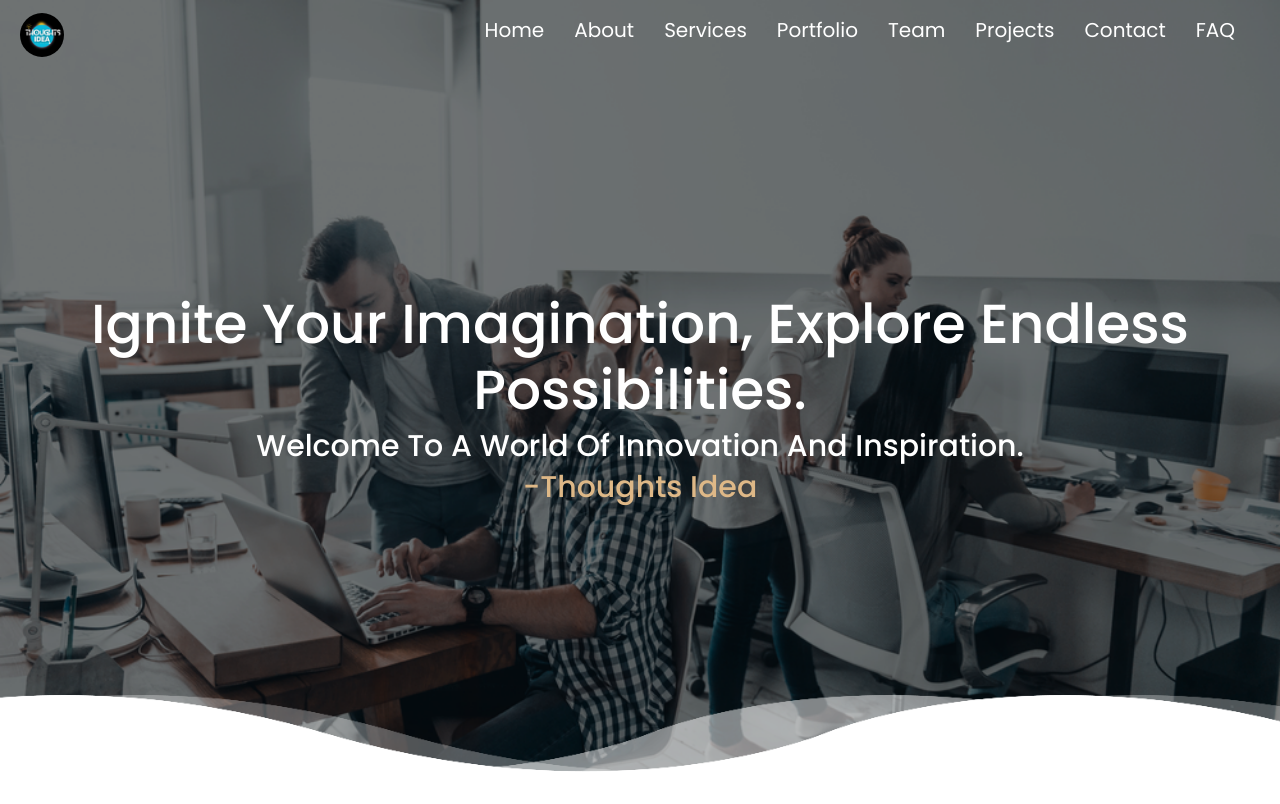
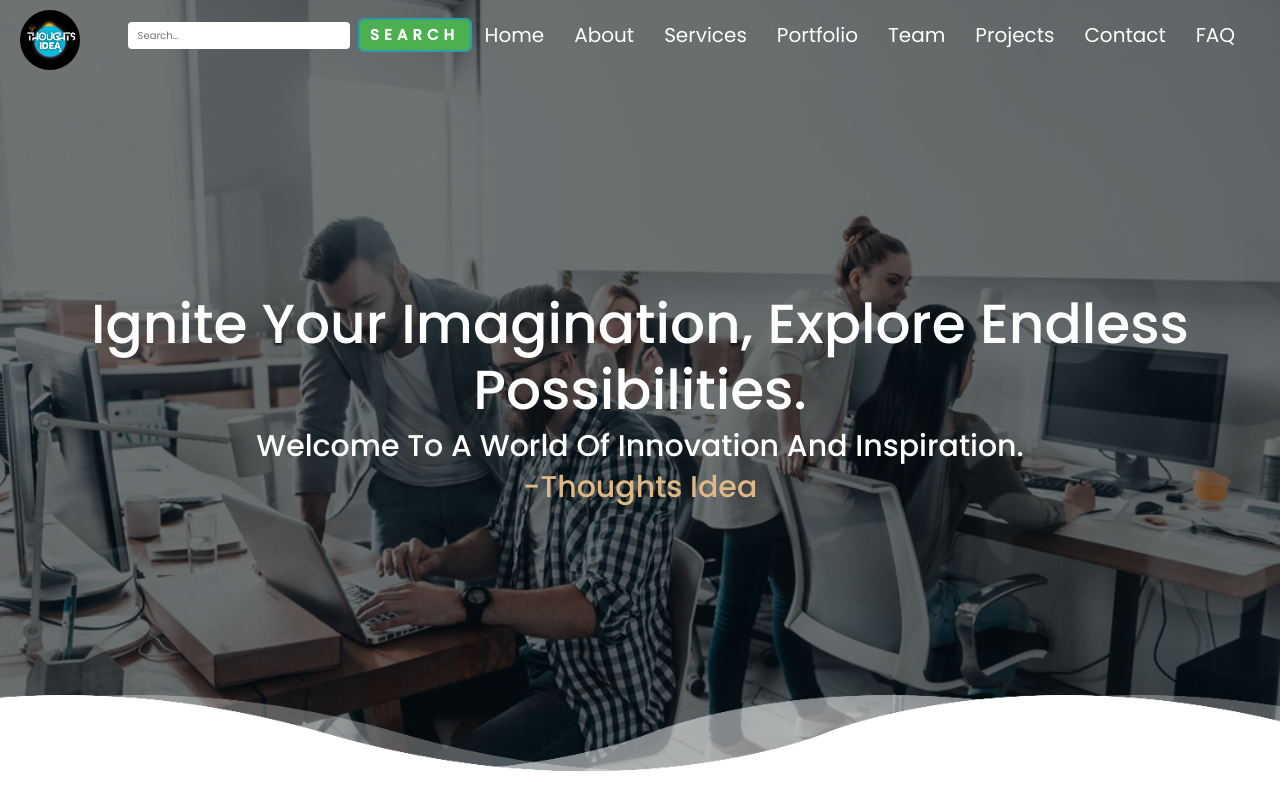
Before and after one commit to Mani-26/ThoughtsIdea, a PHP site: page /projects.html in a window 1280 px wide. Shown: the top 804 px of the page. Run offline with PHP 8.4, Linux system fonts and the light colour scheme.

Commit message:
search box added

```diff
--- a/css/style.css
+++ b/css/style.css
@@ -131,8 +131,8 @@ body {
 }
 
 .header .logo img {
-    width: 10%;
-    height: 10%;
+    width: 60px;
+    height: 60px;
     top: 0;
     left: 0;
     border-radius: 50%;
@@ -1465,3 +1465,25 @@ button:hover::before {
         width: 100%;
     }
 }
+
+.search-container {
+    display: flex;
+    align-items: center;
+  }
+
+  .search-container input[type="text"] {
+    padding: 6px 10px;
+    border: none;
+    border-radius: 4px;
+  }
+
+  .search-container button {
+    display: flex;
+    align-items: center;
+    margin-left: 10px;
+    border: none;
+    height: 22px;
+    border-radius: 4px;
+    background-color: #4CAF50;
+    color: white;
+  }
--- a/projects.html
+++ b/projects.html
@@ -32,6 +32,10 @@
         <div class="fas fa-bars"></div>
         <nav class="navbar">
             <ul>
+                <div class="search-container">
+                    <input type="text" placeholder="Search..." id="search-input">
+                    <button onclick="searchWebsite()" class="button">Search</button>
+                </div>
                 <li><a href="index.html#home">home</a></li>
                 <li><a href="index.html#about">about</a></li>
                 <li><a href="index.html#service">services</a></li>
@@ -491,7 +495,8 @@
                     <a href="">
                         <div class="item">
                             <h6 style="font-weight: 700;"><a
-                                href="mailto:thoughtsidea.projects@gmail.com?subject=Inquiry%20Regarding%20Services&body=Name:%20%0D%0APhone:%20%0D%0AProject%20Title:%20%0D%0AProject%20link:%20"><button class="button">Embedded Systems</button>
+                                    href="mailto:thoughtsidea.projects@gmail.com?subject=Inquiry%20Regarding%20Services&body=Name:%20%0D%0APhone:%20%0D%0AProject%20Title:%20%0D%0AProject%20link:%20"><button
+                                        class="button">Embedded Systems</button>
                             </h6>
                         </div>
                     </a>
@@ -500,7 +505,8 @@
                     <a href="">
                         <div class="item">
                             <h6 style="font-weight: 700;"><a
-                                href="mailto:thoughtsidea.projects@gmail.com?subject=Inquiry%20Regarding%20Services&body=Name:%20%0D%0APhone:%20%0D%0AProject%20Title:%20%0D%0AProject%20link:%20"><button class="button">Internet of Things</button>
+                                    href="mailto:thoughtsidea.projects@gmail.com?subject=Inquiry%20Regarding%20Services&body=Name:%20%0D%0APhone:%20%0D%0AProject%20Title:%20%0D%0AProject%20link:%20"><button
+                                        class="button">Internet of Things</button>
                             </h6>
                         </div>
                     </a>
@@ -509,7 +515,8 @@
                     <a href="">
                         <div class="item">
                             <h6 style="font-weight: 700;"><a
-                                href="mailto:thoughtsidea.projects@gmail.com?subject=Inquiry%20Regarding%20Services&body=Name:%20%0D%0APhone:%20%0D%0AProject%20Title:%20%0D%0AProject%20link:%20"><button class="button">Wireless Communication</button>
+                                    href="mailto:thoughtsidea.projects@gmail.com?subject=Inquiry%20Regarding%20Services&body=Name:%20%0D%0APhone:%20%0D%0AProject%20Title:%20%0D%0AProject%20link:%20"><button
+                                        class="button">Wireless Communication</button>
                             </h6>
                         </div>
                     </a>
@@ -518,7 +525,8 @@
                     <a href="">
                         <div class="item">
                             <h6 style="font-weight: 700;"><a
-                                href="mailto:thoughtsidea.projects@gmail.com?subject=Inquiry%20Regarding%20Services&body=Name:%20%0D%0APhone:%20%0D%0AProject%20Title:%20%0D%0AProject%20link:%20"><button class="button">Image and Signal Processing</button>
+                                    href="mailto:thoughtsidea.projects@gmail.com?subject=Inquiry%20Regarding%20Services&body=Name:%20%0D%0APhone:%20%0D%0AProject%20Title:%20%0D%0AProject%20link:%20"><button
+                                        class="button">Image and Signal Processing</button>
                             </h6>
                         </div>
                     </a>
@@ -550,7 +558,8 @@
                     <a href="">
                         <div class="item">
                             <h6 style="font-weight: 700;"><a
-                                href="mailto:thoughtsidea.projects@gmail.com?subject=Inquiry%20Regarding%20Services&body=Name:%20%0D%0APhone:%20%0D%0AProject%20Title:%20%0D%0AProject%20link:%20"><button class="button">Power Systems and Smart Grids</button>
+                                    href="mailto:thoughtsidea.projects@gmail.com?subject=Inquiry%20Regarding%20Services&body=Name:%20%0D%0APhone:%20%0D%0AProject%20Title:%20%0D%0AProject%20link:%20"><button
+                                        class="button">Power Systems and Smart Grids</button>
                             </h6>
                         </div>
                     </a>
@@ -559,7 +568,8 @@
                     <a href="">
                         <div class="item">
                             <h6 style="font-weight: 700;"><a
-                                href="mailto:thoughtsidea.projects@gmail.com?subject=Inquiry%20Regarding%20Services&body=Name:%20%0D%0APhone:%20%0D%0AProject%20Title:%20%0D%0AProject%20link:%20"><button class="button">Renewable Energy Systems</button>
+                                    href="mailto:thoughtsidea.projects@gmail.com?subject=Inquiry%20Regarding%20Services&body=Name:%20%0D%0APhone:%20%0D%0AProject%20Title:%20%0D%0AProject%20link:%20"><button
+                                        class="button">Renewable Energy Systems</button>
                             </h6>
                         </div>
                     </a>
@@ -577,7 +587,8 @@
                     <a href="">
                         <div class="item">
                             <h6 style="font-weight: 700;"><a
-                                href="mailto:thoughtsidea.projects@gmail.com?subject=Inquiry%20Regarding%20Services&body=Name:%20%0D%0APhone:%20%0D%0AProject%20Title:%20%0D%0AProject%20link:%20"><button class="button">Electric Vehicles</button>
+                                    href="mailto:thoughtsidea.projects@gmail.com?subject=Inquiry%20Regarding%20Services&body=Name:%20%0D%0APhone:%20%0D%0AProject%20Title:%20%0D%0AProject%20link:%20"><button
+                                        class="button">Electric Vehicles</button>
                             </h6>
                         </div>
                     </a>
@@ -601,7 +612,8 @@
                     <a href="">
                         <div class="item">
                             <h6 style="font-weight: 700;"><a
-                                href="mailto:thoughtsidea.projects@gmail.com?subject=Inquiry%20Regarding%20Services&body=Name:%20%0D%0APhone:%20%0D%0AProject%20Title:%20%0D%0AProject%20link:%20"><button class="button">Web and Mobile App Development</button>
+                                    href="mailto:thoughtsidea.projects@gmail.com?subject=Inquiry%20Regarding%20Services&body=Name:%20%0D%0APhone:%20%0D%0AProject%20Title:%20%0D%0AProject%20link:%20"><button
+                                        class="button">Web and Mobile App Development</button>
                             </h6>
                         </div>
                     </a>
@@ -610,7 +622,8 @@
                     <a href="">
                         <div class="item">
                             <h6 style="font-weight: 700;"><a
-                                href="mailto:thoughtsidea.projects@gmail.com?subject=Inquiry%20Regarding%20Services&body=Name:%20%0D%0APhone:%20%0D%0AProject%20Title:%20%0D%0AProject%20link:%20"><button class="button">Artificial Intelligence and Machine
+                                    href="mailto:thoughtsidea.projects@gmail.com?subject=Inquiry%20Regarding%20Services&body=Name:%20%0D%0APhone:%20%0D%0AProject%20Title:%20%0D%0AProject%20link:%20"><button
+                                        class="button">Artificial Intelligence and Machine
                                         Learning
                                     </button>
                             </h6>
@@ -621,7 +634,8 @@
                     <a href="">
                         <div class="item">
                             <h6 style="font-weight: 700;"><a
-                                href="mailto:thoughtsidea.projects@gmail.com?subject=Inquiry%20Regarding%20Services&body=Name:%20%0D%0APhone:%20%0D%0AProject%20Title:%20%0D%0AProject%20link:%20"><button class="button">Data Science and Big Data Analytics
+                                    href="mailto:thoughtsidea.projects@gmail.com?subject=Inquiry%20Regarding%20Services&body=Name:%20%0D%0APhone:%20%0D%0AProject%20Title:%20%0D%0AProject%20link:%20"><button
+                                        class="button">Data Science and Big Data Analytics
                                     </button>
                             </h6>
                         </div>
@@ -631,7 +645,8 @@
                     <a href="">
                         <div class="item">
                             <h6 style="font-weight: 700;"><a
-                                href="mailto:thoughtsidea.projects@gmail.com?subject=Inquiry%20Regarding%20Services&body=Name:%20%0D%0APhone:%20%0D%0AProject%20Title:%20%0D%0AProject%20link:%20"><button class="button">Cybersecurity</button>
+                                    href="mailto:thoughtsidea.projects@gmail.com?subject=Inquiry%20Regarding%20Services&body=Name:%20%0D%0APhone:%20%0D%0AProject%20Title:%20%0D%0AProject%20link:%20"><button
+                                        class="button">Cybersecurity</button>
                             </h6>
                         </div>
                     </a>
@@ -640,7 +655,8 @@
                     <a href="">
                         <div class="item">
                             <h6 style="font-weight: 700;"><a
-                                href="mailto:thoughtsidea.projects@gmail.com?subject=Inquiry%20Regarding%20Services&body=Name:%20%0D%0APhone:%20%0D%0AProject%20Title:%20%0D%0AProject%20link:%20"><button class="button">Cloud Computing
+                                    href="mailto:thoughtsidea.projects@gmail.com?subject=Inquiry%20Regarding%20Services&body=Name:%20%0D%0APhone:%20%0D%0AProject%20Title:%20%0D%0AProject%20link:%20"><button
+                                        class="button">Cloud Computing
                                     </button>
                             </h6>
                         </div>
@@ -666,7 +682,8 @@
                     <a href="">
                         <div class="item">
                             <h6 style="font-weight: 700;"><a
-                                href="mailto:thoughtsidea.projects@gmail.com?subject=Inquiry%20Regarding%20Services&body=Name:%20%0D%0APhone:%20%0D%0AProject%20Title:%20%0D%0AProject%20link:%20"><button class="button">Robotics and Automation</button>
+                                    href="mailto:thoughtsidea.projects@gmail.com?subject=Inquiry%20Regarding%20Services&body=Name:%20%0D%0APhone:%20%0D%0AProject%20Title:%20%0D%0AProject%20link:%20"><button
+                                        class="button">Robotics and Automation</button>
                             </h6>
                         </div>
                     </a>
@@ -684,7 +701,8 @@
                     <a href="">
                         <div class="item">
                             <h6 style="font-weight: 700;"><a
-                                href="mailto:thoughtsidea.projects@gmail.com?subject=Inquiry%20Regarding%20Services&body=Name:%20%0D%0APhone:%20%0D%0AProject%20Title:%20%0D%0AProject%20link:%20"><button class="button">Automotive Engineering
+                                    href="mailto:thoughtsidea.projects@gmail.com?subject=Inquiry%20Regarding%20Services&body=Name:%20%0D%0APhone:%20%0D%0AProject%20Title:%20%0D%0AProject%20link:%20"><button
+                                        class="button">Automotive Engineering
                                     </button>
                             </h6>
                         </div>
@@ -694,7 +712,8 @@
                     <a href="">
                         <div class="item">
                             <h6 style="font-weight: 700;"><a
-                                href="mailto:thoughtsidea.projects@gmail.com?subject=Inquiry%20Regarding%20Services&body=Name:%20%0D%0APhone:%20%0D%0AProject%20Title:%20%0D%0AProject%20link:%20"><button class="button">Renewable Energy Systems</button>
+                                    href="mailto:thoughtsidea.projects@gmail.com?subject=Inquiry%20Regarding%20Services&body=Name:%20%0D%0APhone:%20%0D%0AProject%20Title:%20%0D%0AProject%20link:%20"><button
+                                        class="button">Renewable Energy Systems</button>
                             </h6>
                         </div>
                     </a>
```
Also changed, not shown: index.html (+25 -1 lines). Lines whose indentation alone changed are shown as unchanged.
